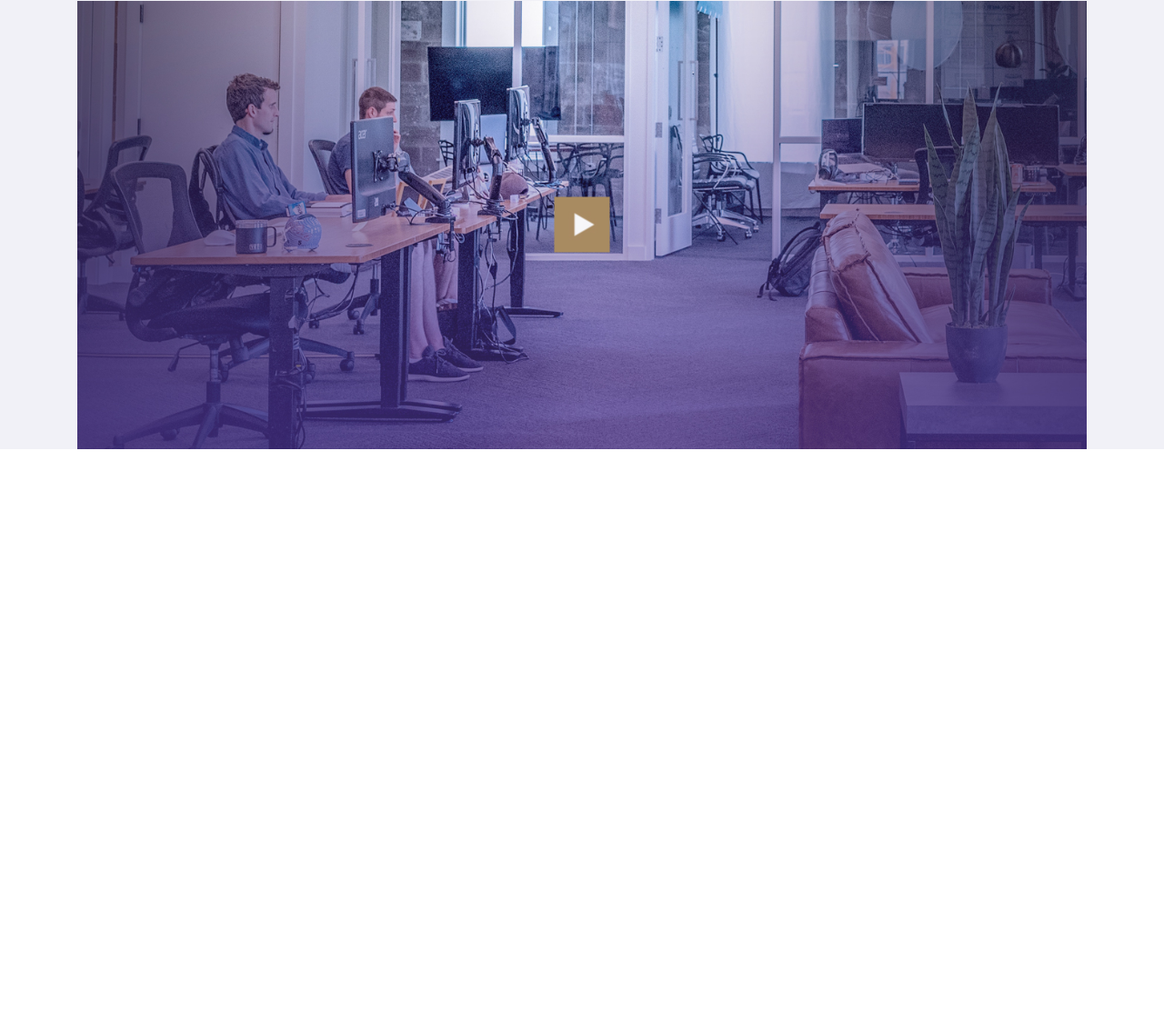
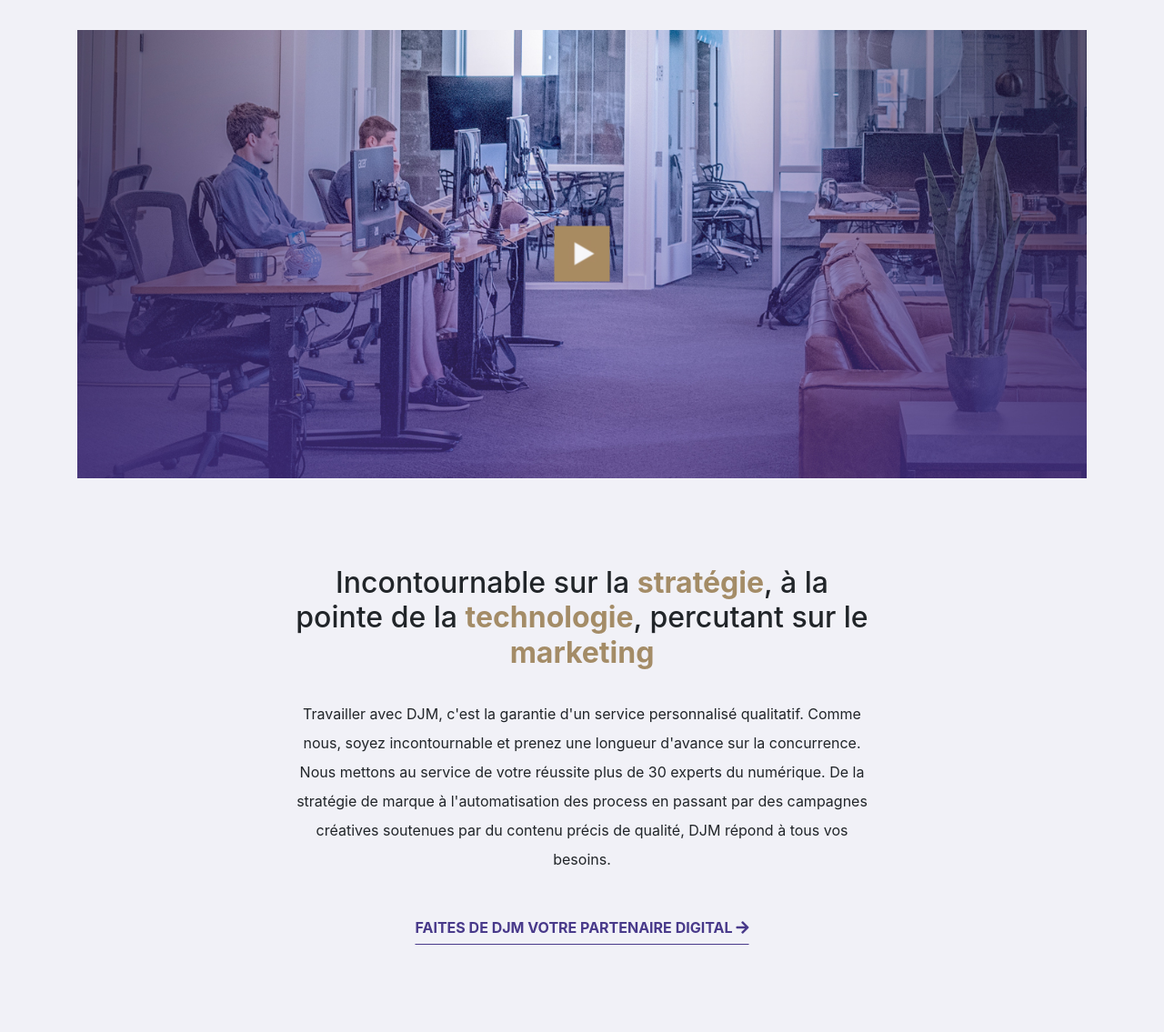
Before and after one commit to elimeluap/DJM-Homepage, a plain HTML site: page dist/index.html in a window 1280 px wide. Shown: the part 732-1867 px from the top of the page at 91% size. Before the commit the page ends 1226 px from the top, so only its background shows below. Drawn offline with nearby package versions, Linux system fonts and the light colour scheme.

Commit message:
Section Faites de DJM votre partenaire digital

```diff
--- a/dist/index.html
+++ b/dist/index.html
@@ -106,7 +106,7 @@
 
     <!-- Hero -->
     <section class="bg-light">
-      <div class="container hero">
+      <div class="container expand hero">
         <h2 class="pb-4 section-title">
           <span class="line n1"></span><span class="line n2"></span> Think
           <span class="color-gold">Digital</span>
@@ -141,6 +141,42 @@
       </figure>
     </section>
 
+    <!-- Become a DJM digital partner -->
+    <section class="bg-light">
+      <div class="container text-center expand section-spacing">
+        <h2 class="px-2 px-md-0">
+          Incontournable sur la <strong class="color-gold">stratégie</strong>, à
+          la pointe de la <strong class="color-gold">technologie</strong>,
+          percutant sur le
+          <strong class="color-gold">marketing</strong>
+        </h2>
+        <p class="py-4 px-3 px-md-0 lh-2">
+          Travailler avec DJM, c'est la garantie d'un service personnalisé
+          qualitatif. Comme nous, soyez incontournable et prenez une longueur
+          d'avance sur la concurrence. Nous mettons au service de votre réussite
+          plus de 30 experts du numérique. De la stratégie de marque à
+          l'automatisation des process en passant par des campagnes créatives
+          soutenues par du contenu précis de qualité, DJM répond à tous vos
+          besoins.
+        </p>
+        <button
+          class="
+            btn
+            font-weight-bold
+            bg-transparent
+            px-0
+            rounded-0
+            text-uppercase
+            btn-custom
+          "
+        >
+          Faites de DJM votre partenaire digital<i
+            class="fas fa-arrow-right pl-1"
+          ></i>
+        </button>
+      </div>
+    </section>
+
     <!-- Scripts -->
 
     <script
--- a/src/styles.scss
+++ b/src/styles.scss
@@ -42,6 +42,25 @@
   top: 50%;
   left: 50%;
   transform: translate(-50%, -50%);
+}
+
+.expand {
+  width: 100%;
+}
+
+@media (min-width: 992px) {
+  .expand {
+    width: 50%;
+  }
+}
+
+.section-spacing {
+  padding: 6rem 0;
+}
+
+.btn-custom {
+  color: $primaryColor !important;
+  border-bottom: 1px solid $primaryColor;
 }
 
 // Custom styling
@@ -89,10 +108,11 @@
 }
 
 .hero {
-  width: 100%;
   padding-top: 12rem;
   padding-bottom: 6rem;
-  h2 {
+}
+
+h2.section-title {
   position: relative;
   .line {
     position: absolute;
@@ -111,10 +131,3 @@
     }
   }
 }
-}
-
-@media (min-width: 992px) {
-  .hero {
-    width: 60%;
-  }
-}
```
Also changed, not shown: dist/styles.css, 1 other file. Lines whose indentation alone changed are shown as unchanged.
